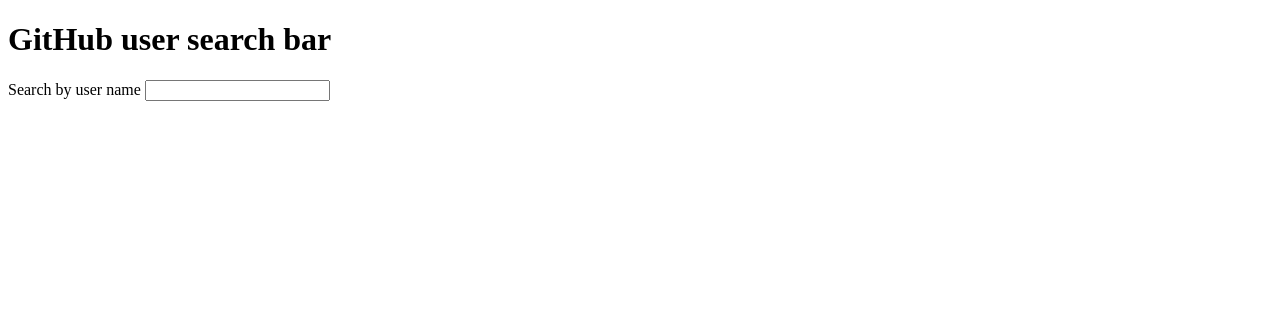
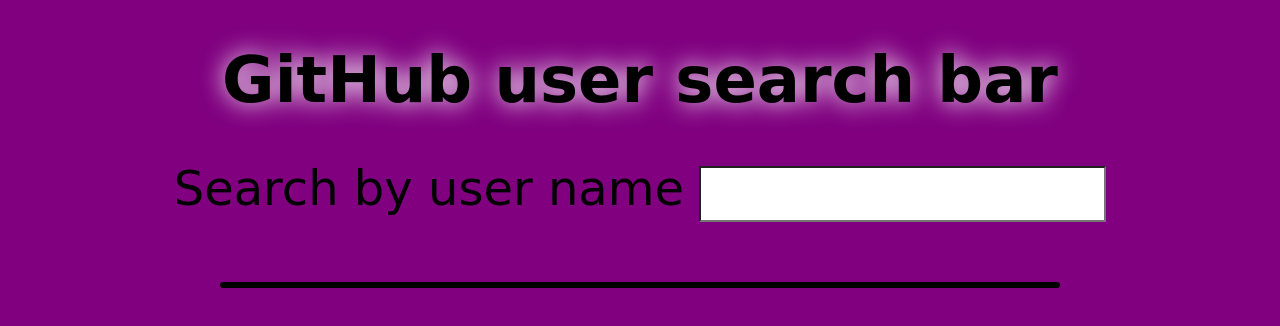
Before and after one commit to dawidkozakiewicz/Kodilla-15.9, a website: page index.html in a window 1280 px wide. Drawn offline with nearby package versions, Linux system fonts and the light colour scheme; a web font is replaced by a local one.

Commit message:
stylisation

```diff
--- a/index.html
+++ b/index.html
@@ -2,7 +2,7 @@
 	<html lang="en">
 	<head>
 	    <title>Github user search bar</title>
-	    <link rel="stylesheet" type="text/css" href="./css/style.css">
+	    <link rel="stylesheet" type="text/css" href="style.css">
 	</head>
 	<body>
 		<h1>GitHub user search bar</h1>
--- a/package.json
+++ b/package.json
@@ -1,5 +1,5 @@
 {
-  "name": "Kodilla-15.8",
+  "name": "Kodilla-15.9",
   "version": "1.0.0",
   "description": "",
   "main": "script.js",
--- /dev/null
+++ b/style.css
@@ -0,0 +1,57 @@
+@import url('https://fonts.googleapis.com/css?family=Skranji');
+* {
+    font-family: 'Skranji', cursive;
+    text-align: center;
+}
+
+body {
+    background-color: purple;
+}
+
+h1 {
+    font-size: 4em;
+    filter: drop-shadow(0 0 0.75rem white);
+}
+
+.users-list {
+    width: 66%;
+    height: 100%;
+    background-color: #711d71;
+    border-radius: 15px;
+    border: 3px solid black;
+    margin: 0 auto;
+    display: flex;
+    align-items: center;
+    justify-content: space-around;
+    flex-direction: column;
+}
+
+input {
+    background-color: white;
+    height: 50px;
+    font-size: 2em;
+}
+
+form {
+    margin-bottom: 60px;
+}
+
+label {
+    font-size: 3em;
+}
+
+.user img {
+    width: 300px;
+    height: auto;
+    border-radius: 50%;
+    padding: 45px;
+    filter: drop-shadow(0 0 0.75rem white);
+}
+
+a:-webkit-any-link {
+    color: white;
+    cursor: pointer;
+    text-decoration: none;
+    font-size: 2em;
+    display: block;
+}
```
